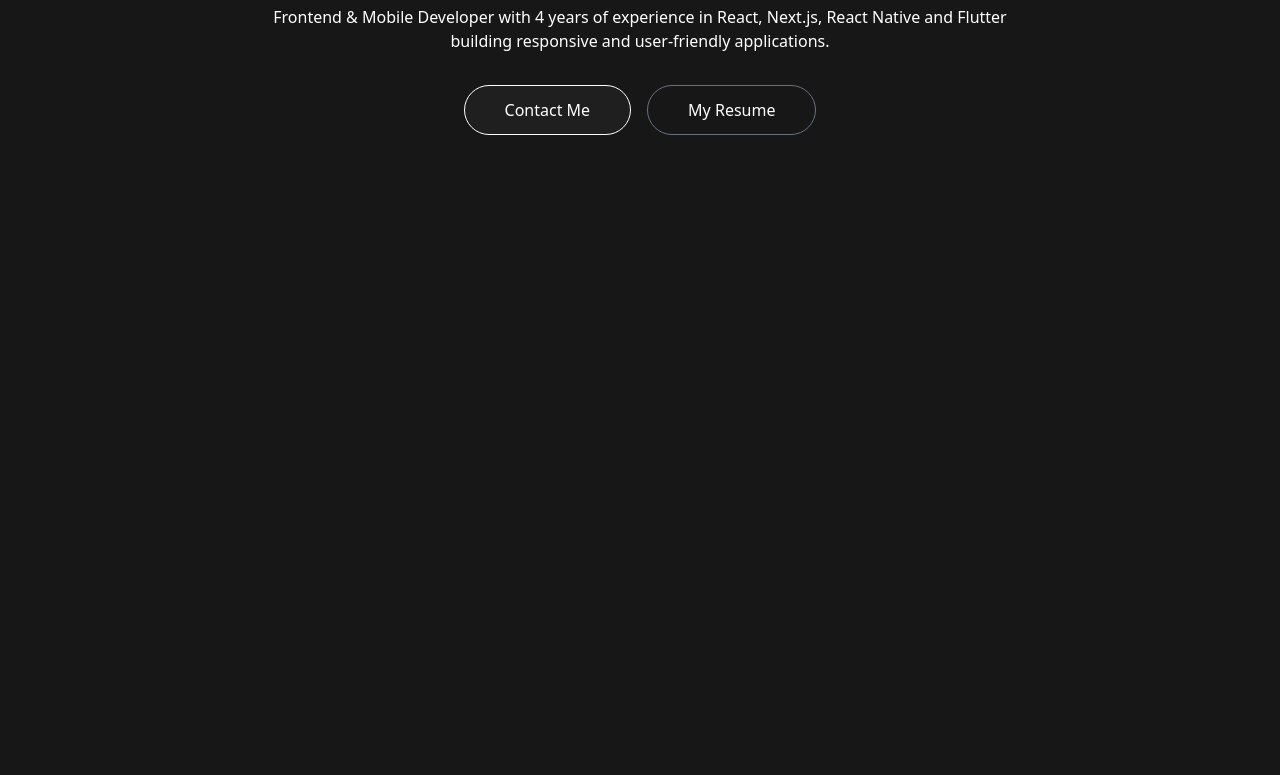
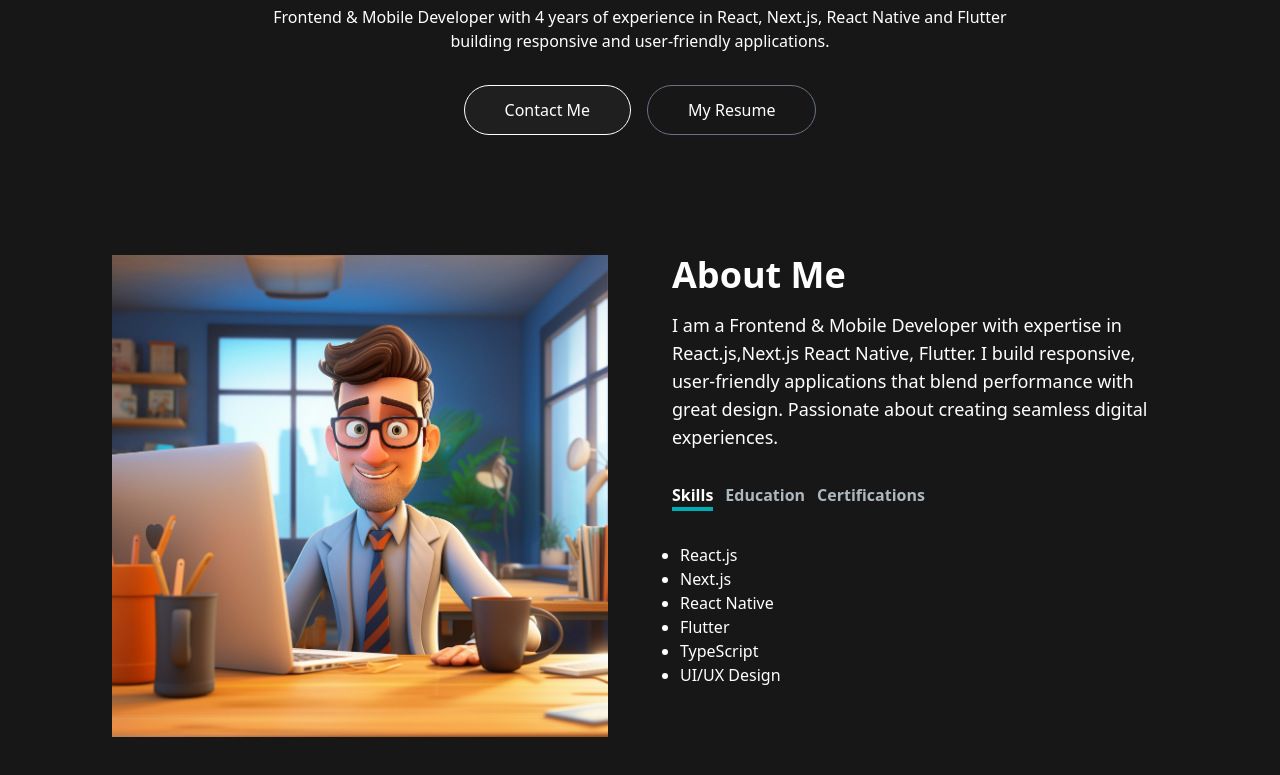
Before and after one commit to rim4j/portfolio, a Next.js app: page / in a window 1280 px wide. Shown: the part 481-1256 px from the top of the page. Before the commit the page ends 800 px from the top, so only its background shows below. Built offline with nearby package versions, Linux system fonts and the light colour scheme.

Commit message:
create about section

```diff
--- /dev/null
+++ b/app/components/About.jsx
@@ -0,0 +1,81 @@
+"use client";
+
+import Image from "next/image";
+import React, { useState, useTransition } from "react";
+import aboutImage from "../../public/about.jpg";
+import { TAB_DATA } from "../utils/data";
+import { motion } from "framer-motion";
+
+const variants = {
+  default: { width: 0 },
+  active: { width: "calc(100% - 0.75rem)" },
+};
+
+const About = () => {
+  const [tab, setTab] = useState("skills");
+  const [isPending, startTransition] = useTransition();
+
+  const handleTab = (id) => {
+    startTransition(() => {
+      setTab(id);
+    });
+  };
+
+  return (
+    <section id='about' className='container mt-10 mx0auto px-12 py-4 '>
+      <div className='md:grid md:grid-cols-2 gap-8 items-center py-8 px-4 xl:gap-16 sm:py-16 xl:px-16'>
+        <motion.div
+          initial={{ opacity: 0, scale: 0.5 }}
+          whileInView={{ opacity: 1, scale: 1 }}
+          transition={{ duration: 0.5 }}
+        >
+          <Image src={aboutImage} width={500} height={400} alt='about image' />
+        </motion.div>
+
+        <motion.div
+          initial={{ opacity: 0, scale: 0.5 }}
+          whileInView={{ opacity: 1, scale: 1 }}
+          transition={{ duration: 0.5 }}
+          className='mt-4 md:mt-0 text-left flex flex-col h-full '
+        >
+          <h2 className='text-4xl font-bold text-white mb-4'>About Me</h2>
+          <p className='text-base lg:text-lg'>
+            I am a Frontend & Mobile Developer with expertise in
+            React.js,Next.js React Native, Flutter. I build responsive,
+            user-friendly applications that blend performance with great design.
+            Passionate about creating seamless digital experiences.
+          </p>
+          <div className='flex flex-row justify-start mt-8 '>
+            {TAB_DATA.map(({ id, title }) => (
+              <button key={id} onClick={() => handleTab(id)}>
+                <p
+                  className={`mr-3 font-semibold cursor-pointer hover:text-white ${
+                    tab === id ? "text-white" : "text-[#adb7be]"
+                  }`}
+                >
+                  {title}
+                </p>
+                <motion.div
+                  animate={tab === id ? "active" : "default"}
+                  variants={variants}
+                  className='h-1 bg-[#00adb5]'
+                />
+              </button>
+            ))}
+          </div>
+          <div className='mt-8'>
+            <ul className='list-disc pl-2'>
+              {TAB_DATA.find((item) => item.id === tab)?.content.map(
+                (item, index) => (
+                  <li key={index}>{item}</li>
+                )
+              )}
+            </ul>
+          </div>
+        </motion.div>
+      </div>
+    </section>
+  );
+};
+
+export default About;
--- a/app/page.js
+++ b/app/page.js
@@ -1,12 +1,14 @@
 import React from "react";
 import Navbar from "./components/Navbar";
 import Hero from "./components/Hero";
+import About from "./components/About";
 
 const Home = () => {
   return (
     <main className='flex min-h-screen flex-col'>
       <Navbar />
       <Hero />
+      <About />
     </main>
   );
 };
--- a/package.json
+++ b/package.json
@@ -10,6 +10,7 @@
   },
   "dependencies": {
     "@heroicons/react": "^2.2.0",
+    "framer-motion": "^12.23.12",
     "next": "15.5.0",
     "react": "19.1.0",
     "react-dom": "19.1.0",
```
Also changed, not shown: 1 other file (tests, documents, lock files or other folders).
